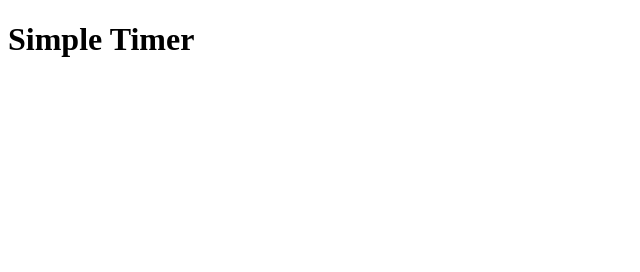
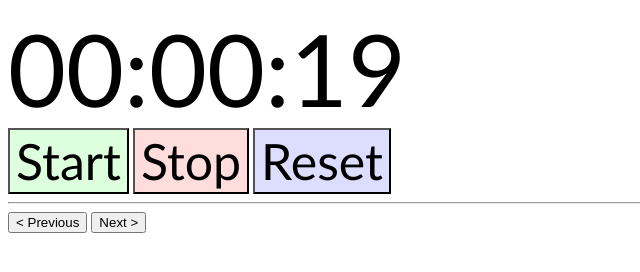
Before and after one commit to Username1-dot/simple-timer, a plain HTML site: page index.html in a window 1280 px wide. Shown: the whole page, without its empty margins (0-640 px from the left). Drawn offline with Linux system fonts and the light colour scheme.

Commit message:
Made the timer work(slightly)

```diff
--- a/index.css
+++ b/index.css
@@ -0,0 +1,45 @@
+#start, #stop, #reset {
+    font-size: 50px;
+    font-family: Calibri;
+    border-radius: 0px;
+}
+
+/* Default */
+#start {
+    background: #ddffdd;
+}
+#stop {
+    background: #ffdddd;
+}
+#reset {
+    background: #ddddff;
+}
+
+/* Hover */
+#start:hover {
+    background: #cceecc;
+}
+#stop:hover {
+    background: #eecccc;
+}
+#reset:hover {
+    background: #ccccee;
+}
+
+/* Click */
+#start:active {
+    background: #bbddbb;
+}
+#stop:active {
+    background: #ddbbbb;
+}
+#reset:active {
+    background: #bbbbdd;
+}
+
+#timer {
+    font-family: "Calibri";
+    font-size: 100px;
+    margin-top: 0px;
+    margin-bottom: 0px;
+}
--- a/index.html
+++ b/index.html
@@ -4,8 +4,16 @@
 
 <link rel="stylesheet" href="index.css">
 
+<body></body>
+
+<p id="timer"></p>
+<input type="button" onclick="startPressed()" value="Start" id="start">
+<input type="button" onclick="stopPressed()" value="Stop" id="stop">
+<input type="button" onclick="resetPressed()" value="Reset" id="reset">
+<!-- <br> -->
+<hr>
+<input type="button" onclick="prevPressed()" value = "< Previous" id="previous">
+<input type="button" onclick="nextPressed()" value = "Next >">
+<!--                 ^^^ Add function to onclick -->
+
 <script src="index.js"></script>
-
-<body>
-    <h1>Simple Timer</h1>
-</body>
--- a/index.js
+++ b/index.js
@@ -0,0 +1,37 @@
+const timerElement = document.getElementById("timer");
+function displayTimer(time) {
+    let timeString = ["", "", ""];
+    for(let i = 0; i < time.length; i++) {
+        if(time[i] < 10) {
+            timeString[i] = "0" + time[i];
+        }
+        else {
+            timeString[i] = time[i];
+        }
+    }
+    timerElement.innerText = `${timeString[0]}:${timeString[1]}:${timeString[2]}`;
+}
+
+function calculateNewTime(time) {
+    let newTime = [0, 0, 0];
+    if(time[2] == 0) {
+        newTime[2] = 59;
+        if(time[1] == 0) {
+            newTime[1] = 59;
+            newTime[0] = time[0]--;
+        }
+        else {
+            newTime[1] = time[1]--;
+        }
+    }
+    else {
+        newTime[2] = time[2]--;
+    }
+    return newTime;
+}
+
+testTimer = [1, 30, 24];
+displayTimer(calculateNewTime(testTimer));
+setInterval(() => {
+    displayTimer(calculateNewTime(testTimer));
+}, 1000);
```
